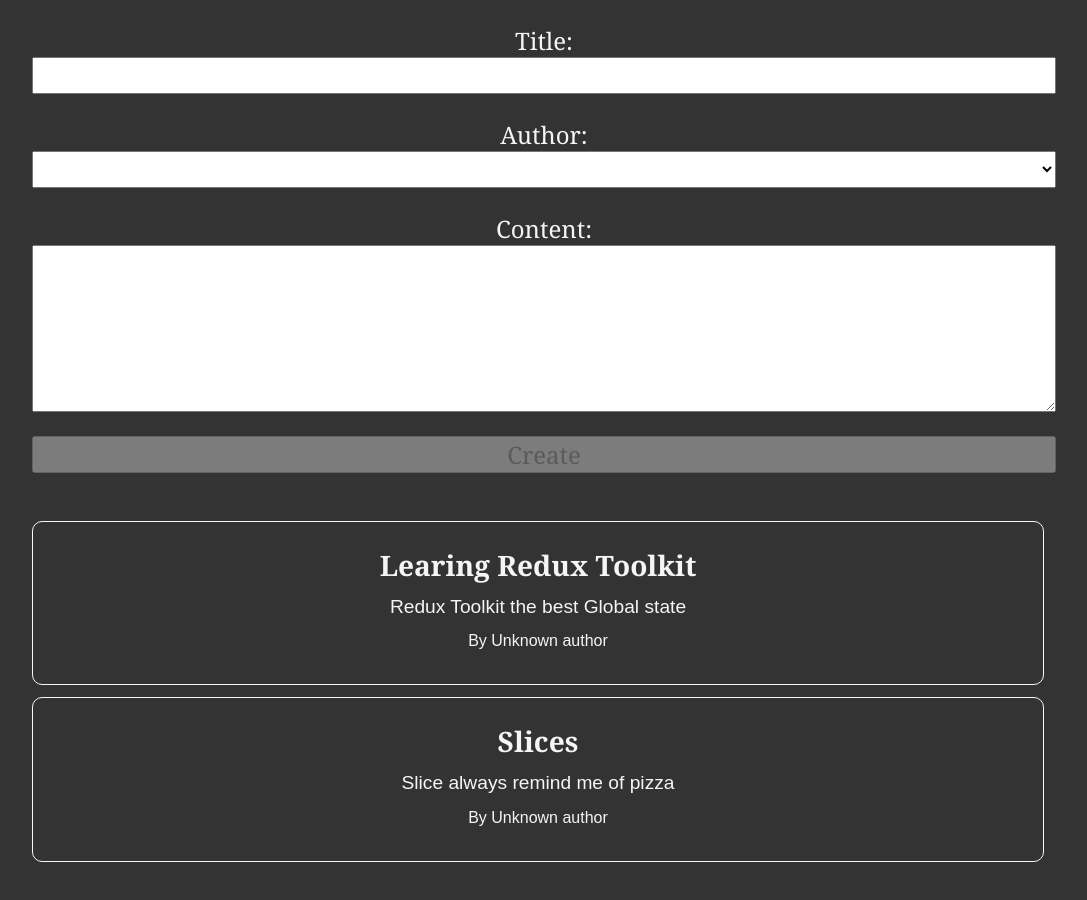
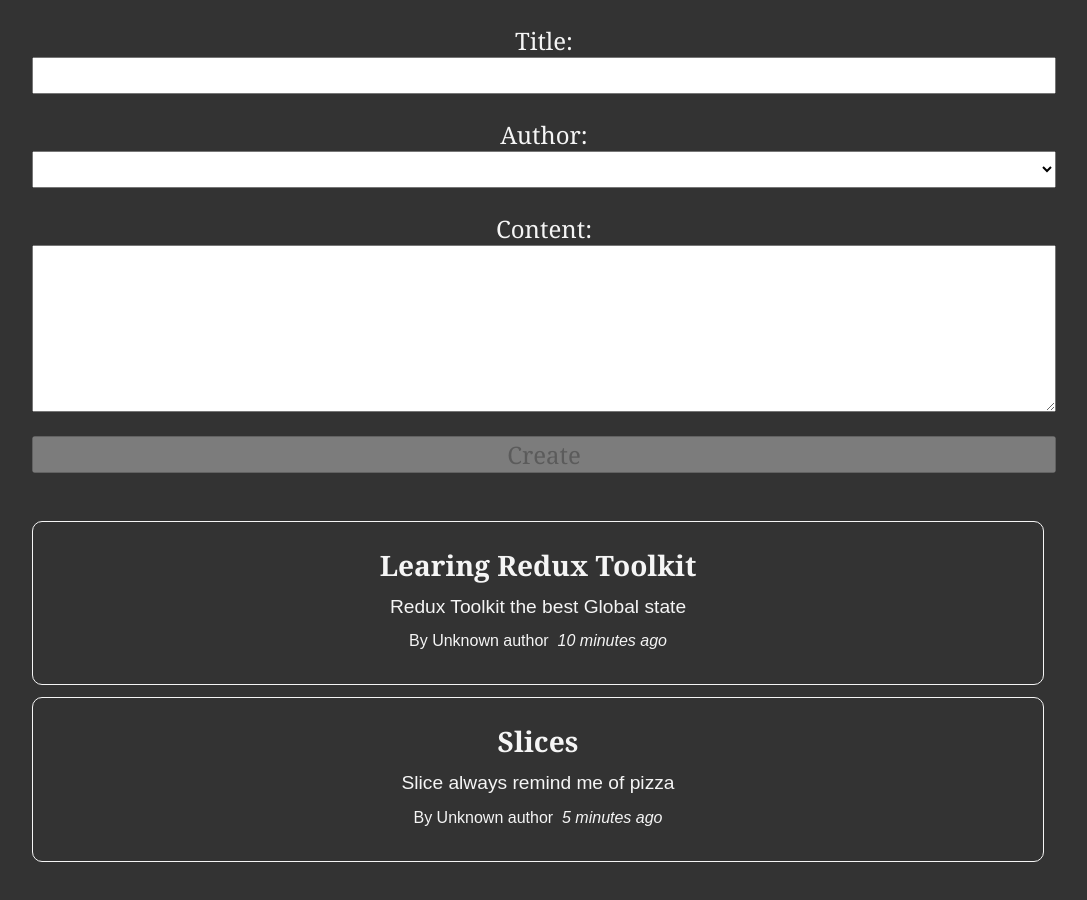
Before and after one commit to Guilherme-so/Redux-toolkit, a React (Create React App) app: page / in a window 1280 px wide. Shown: the top 900 px of the page, without its empty margins (96-1183 px from the left). Built offline with nearby package versions, Linux system fonts and the light colour scheme.

Commit message:
Adding date to post slice and creating component of date

```diff
--- a/src/components/Posts.js
+++ b/src/components/Posts.js
@@ -1,6 +1,7 @@
 import React from "react";
 import { useSelector } from "react-redux";
 import { getAllPosts } from "../redux/features/posts/postsSice";
+import TimeAgo from "./TimeAgo";
 import User from "./user";
 
 function Posts() {
@@ -15,6 +16,7 @@
           <p>{post.content.substring(0, 100)}</p>
           <p className="postCredit">
           <User authorId={post.authorId} />
+          <TimeAgo timestamp={post.date}/>
           </p>
         </article>
       ))}
--- /dev/null
+++ b/src/components/TimeAgo.js
@@ -0,0 +1,19 @@
+import React from "react";
+import { parseISO, formatDistanceToNow } from "date-fns";
+
+function TimeAgo({ timestamp }) {
+  let timeago = "";
+  if (timestamp) {
+    const date = parseISO(timestamp);
+    const timePeriod = formatDistanceToNow(date);
+    timeago = `${timePeriod} ago`
+  }
+
+  return (
+    <span title={timestamp}>
+        &nbsp; <i>{timeago}</i>
+    </span>
+  )
+}
+
+export default TimeAgo;
```
